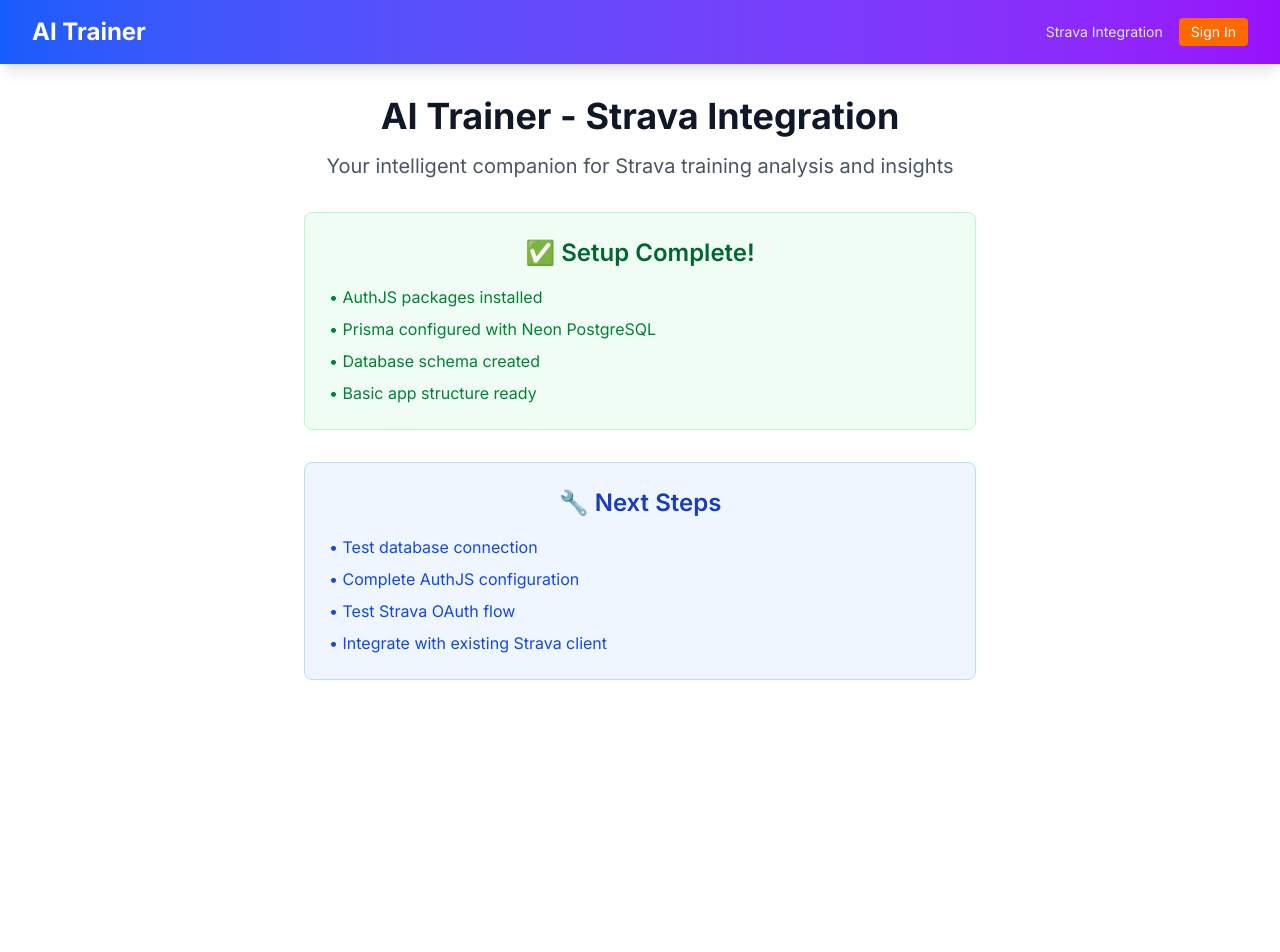
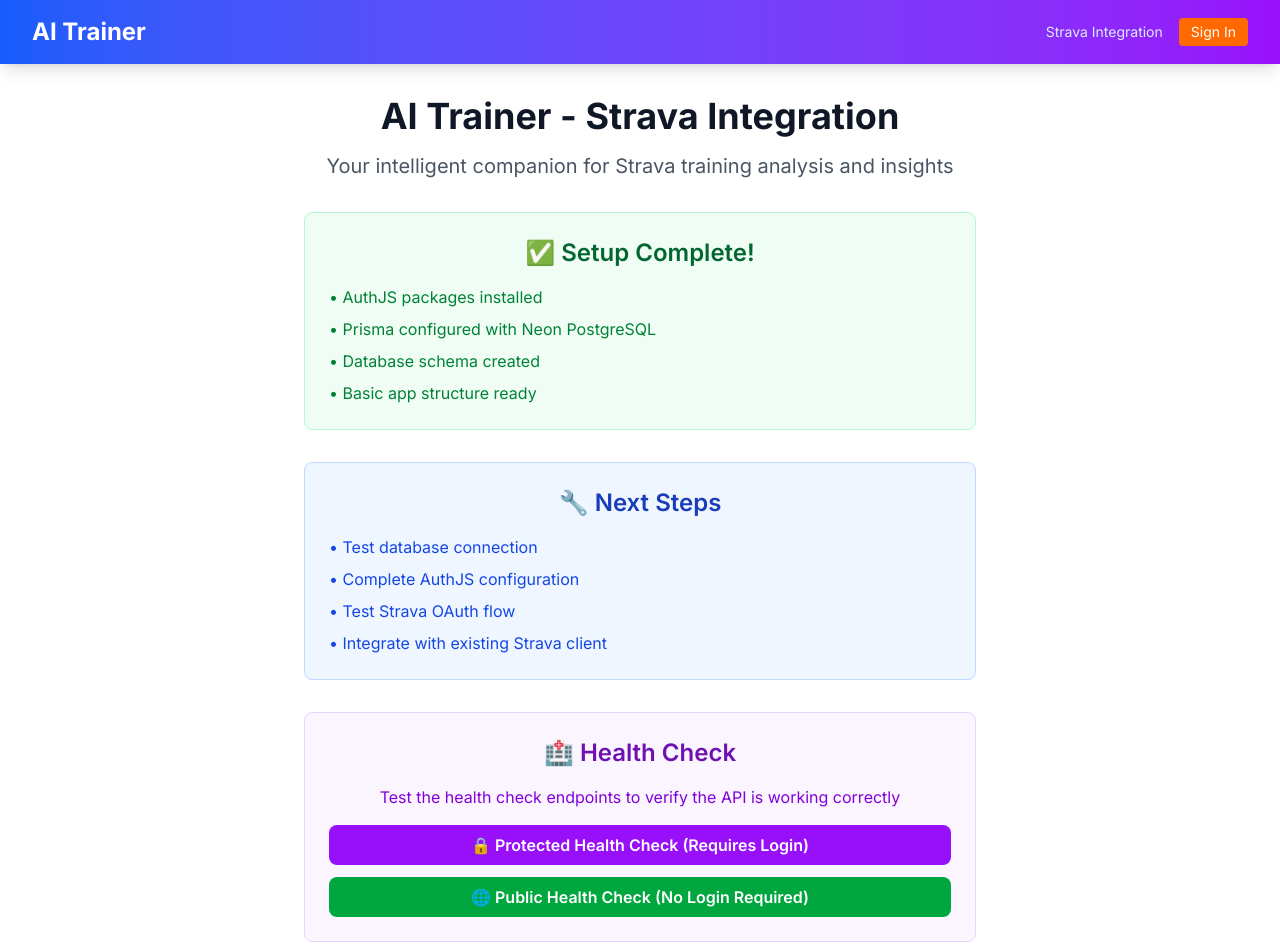
Before and after one commit to adamczyj/ai-trainer, a Next.js app in the folder web/: page / in a window 1280 px wide. Shown: the top 952 px of the page. Before the commit the page ends 800 px from the top, so only its background shows below. Built offline with nearby package versions, Linux system fonts and the light colour scheme; no server answers.

Commit message:
Add auth middleware

```diff
--- /dev/null
+++ b/web/src/app/api/health/route.ts
@@ -0,0 +1,12 @@
+import { NextRequest, NextResponse } from "next/server";
+
+export async function GET(request: NextRequest) {
+  return NextResponse.json(
+    {
+      status: "healthy",
+      timestamp: new Date().toISOString(),
+      message: "Public health check endpoint - no authentication required"
+    },
+    { status: 200 }
+  );
+}
--- /dev/null
+++ b/web/src/app/api/protected/route.ts
@@ -0,0 +1,25 @@
+import { NextRequest, NextResponse } from "next/server";
+import { auth } from "@/lib/auth";
+
+export async function GET(request: NextRequest) {
+  // Middleware already handled authentication, so we can safely get the session
+  const session = await auth();
+
+  // Since middleware guarantees authentication, session will always exist here
+  // eslint-disable-next-line @typescript-eslint/no-non-null-assertion
+  const userSession = session!;
+
+  // Return health check data with user info
+  return NextResponse.json(
+    {
+      status: "healthy",
+      timestamp: new Date().toISOString(),
+      user: {
+        id: userSession.user.id,
+        name: userSession.user.name,
+        email: userSession.user.email
+      }
+    },
+    { status: 200 }
+  );
+}
--- /dev/null
+++ b/web/src/app/api/protected/user/route.ts
@@ -0,0 +1,21 @@
+import { NextRequest, NextResponse } from "next/server";
+import { auth } from "@/lib/auth";
+
+export async function GET(request: NextRequest) {
+  // Middleware already handled authentication, so we can safely get the session
+  const session = await auth();
+
+  // Since middleware guarantees authentication, session will always exist here
+  // eslint-disable-next-line @typescript-eslint/no-non-null-assertion
+  const userSession = session!;
+
+  // Return user profile data
+  return NextResponse.json({
+    message: "User profile data",
+    user: {
+      id: userSession.user.id,
+      name: userSession.user.name,
+      email: userSession.user.email
+    }
+  });
+}
--- a/web/src/app/page.tsx
+++ b/web/src/app/page.tsx
@@ -1,6 +1,40 @@
+"use client";
+
 import Header from '@/components/Header/Header'
 
 export default function Home() {
+  const handleHealthCheck = async () => {
+    try {
+      const response = await fetch('/api/protected');
+      const data = await response.json();
+
+      if (response.ok) {
+        alert(`Health Check: ${data.status}\nTimestamp: ${data.timestamp}\nUser: ${data.user.name} (${data.user.email})`);
+      } else if (response.status === 401) {
+        alert('Health Check Failed: You must be logged in to access this endpoint');
+      } else {
+        alert(`Health Check Failed: ${response.status} - ${data.error || 'Unknown error'}`);
+      }
+    } catch (error) {
+      alert(`Health Check Error: ${error}`);
+    }
+  };
+
+  const handlePublicHealthCheck = async () => {
+    try {
+      const response = await fetch('/api/health');
+      const data = await response.json();
+
+      if (response.ok) {
+        alert(`Public Health Check: ${data.status}\nTimestamp: ${data.timestamp}\nMessage: ${data.message}`);
+      } else {
+        alert(`Public Health Check Failed: ${response.status}`);
+      }
+    } catch (error) {
+      alert(`Public Health Check Error: ${error}`);
+    }
+  };
+
   return (
     <main className="min-h-screen bg-white">
       <Header />
@@ -25,7 +59,7 @@ export default function Home() {
             </div>
           </div>
 
-          <div className="bg-blue-50 border border-blue-200 rounded-lg p-6 max-w-2xl mx-auto">
+          <div className="bg-blue-50 border border-blue-200 rounded-lg p-6 max-w-2xl mx-auto mb-8">
             <h2 className="text-2xl font-semibold text-blue-800 mb-4">
               🔧 Next Steps
             </h2>
@@ -36,6 +70,29 @@ export default function Home() {
               <p>• Integrate with existing Strava client</p>
             </div>
           </div>
+
+          <div className="bg-purple-50 border border-purple-200 rounded-lg p-6 max-w-2xl mx-auto">
+            <h2 className="text-2xl font-semibold text-purple-800 mb-4">
+              🏥 Health Check
+            </h2>
+            <p className="text-purple-700 mb-4">
+              Test the health check endpoints to verify the API is working correctly
+            </p>
+            <div className="space-y-3">
+              <button
+                onClick={handleHealthCheck}
+                className="bg-purple-600 hover:bg-purple-700 text-white font-semibold py-2 px-6 rounded-lg transition-colors duration-200 w-full"
+              >
+                🔒 Protected Health Check (Requires Login)
+              </button>
+              <button
+                onClick={handlePublicHealthCheck}
+                className="bg-green-600 hover:bg-green-700 text-white font-semibold py-2 px-6 rounded-lg transition-colors duration-200 w-full"
+              >
+                🌐 Public Health Check (No Login Required)
+              </button>
+            </div>
+          </div>
         </div>
       </div>
     </main>
--- /dev/null
+++ b/web/src/middleware.ts
@@ -0,0 +1,28 @@
+import { NextResponse } from 'next/server'
+import type { NextRequest } from 'next/server'
+import { auth } from '@/lib/auth'
+
+export async function middleware(request: NextRequest) {
+  // Skip authentication for the public health endpoint
+  if (request.nextUrl.pathname === '/api/health') {
+    return NextResponse.next()
+  }
+
+  // Require authentication for ALL other API endpoints
+  if (request.nextUrl.pathname.startsWith('/api/')) {
+    const session = await auth()
+
+    if (!session) {
+      return NextResponse.json(
+        { error: 'Unauthorized' },
+        { status: 401 }
+      )
+    }
+  }
+
+  return NextResponse.next()
+}
+
+export const config = {
+  matcher: '/api/:path*'
+}
```
